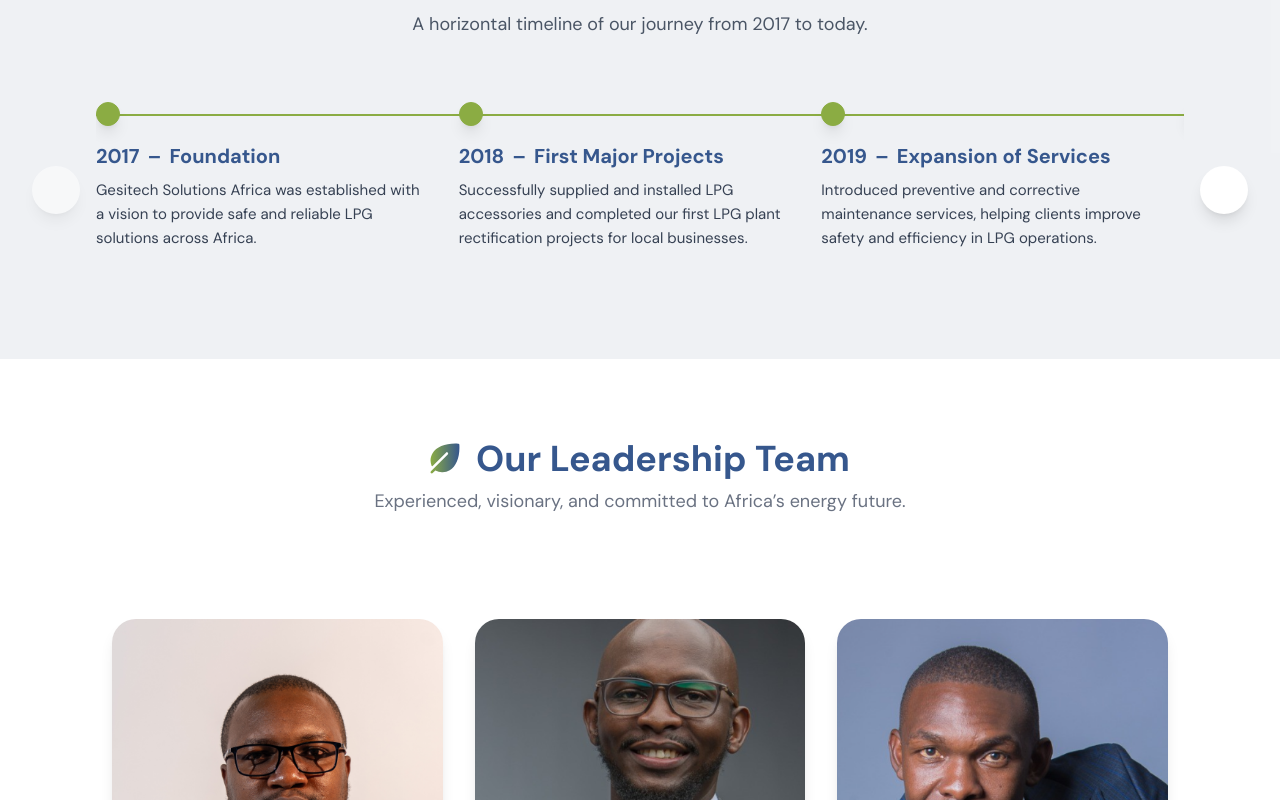
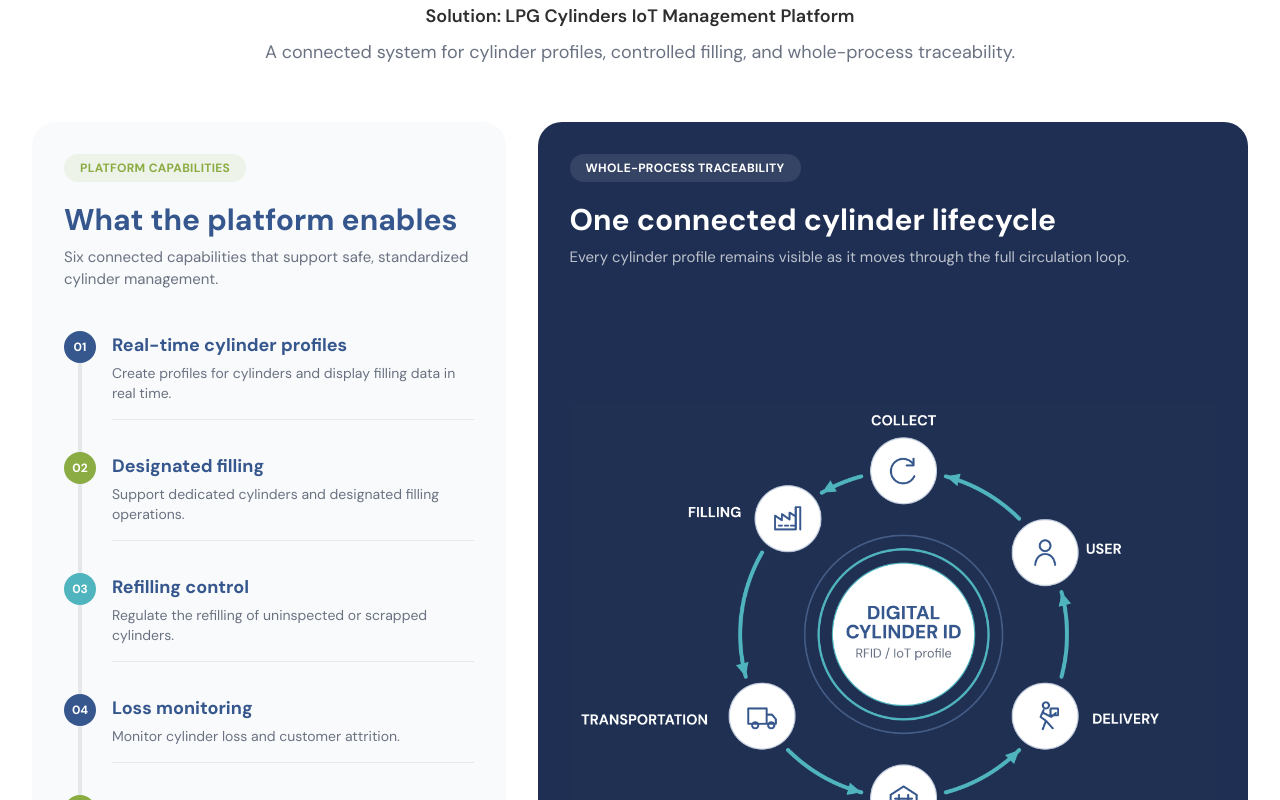
Before and after one commit to kwamevaughan/gesitech-solutions-africa, a Next.js app: page / in a window 1280 px wide. Shown: the part 4420-5220 px from the top of the page. Built offline with nearby package versions, Linux system fonts and the light colour scheme; no server answers; some icons are missing.

Commit message:
feat: add Platform component for LPG cylinder management with capabilities and lifecycle visualization

```diff
--- a/src/features/home/components/HomeContent.tsx
+++ b/src/features/home/components/HomeContent.tsx
@@ -7,6 +7,7 @@ import MissionVision from "./MissionVision";
 import CoreValues from "./CoreValues";
 import WhatWeDo from "./WhatWeDo";
 import Products from "./Products";
+import Platform from "./Platform";
 import GrowthStory from "./GrowthStory";
 import TeamSection from "./TeamSection";
 import Certifications from "./Certifications";
@@ -34,6 +35,7 @@ export default function HomeContent() {
       <CoreValues />
       <WhatWeDo />
       <Products />
+      <Platform />
       <GrowthStory />
       <TeamSection />
       <Certifications />
--- /dev/null
+++ b/src/features/home/components/Platform.tsx
@@ -0,0 +1,130 @@
+import Image from "next/image";
+
+interface Capability {
+  title: string;
+  description: string;
+}
+
+const capabilities: Capability[] = [
+  {
+    title: "Real-time cylinder profiles",
+    description: "Create profiles for cylinders and display filling data in real time.",
+  },
+  {
+    title: "Designated filling",
+    description: "Support dedicated cylinders and designated filling operations.",
+  },
+  {
+    title: "Refilling control",
+    description: "Regulate the refilling of uninspected or scrapped cylinders.",
+  },
+  {
+    title: "Loss monitoring",
+    description: "Monitor cylinder loss and customer attrition.",
+  },
+  {
+    title: "Complete traceability",
+    description: "Keep cylinder profiles traceable and circulation trackable.",
+  },
+  {
+    title: "Standardized processes",
+    description: "Standardize cylinder management processes.",
+  },
+];
+
+const numberColors = ["bg-gesitech-blue", "bg-gesitech-green", "bg-[#50B4BE]"];
+
+export default function Platform() {
+  return (
+    <section id="platform" className="bg-white pt-20 pb-20">
+      <div className="flex flex-col items-center justify-between gap-4 container-fluid px-4 sm:px-6 lg:px-8">
+        <div className="flex flex-col items-center justify-start gap-2 mb-10 text-center">
+          <h2 className="text-3xl lg:text-4xl font-bold text-gesitech-blue">
+            How to Manage LPG Cylinders?
+          </h2>
+          <p className="text-gesitech-gray text-lg font-semibold">
+            Solution: LPG Cylinders IoT Management Platform
+          </p>
+          <p className="text-gray-500 text-base lg:text-lg max-w-4xl">
+            A connected system for cylinder profiles, controlled filling, and
+            whole-process traceability.
+          </p>
+        </div>
+
+        <div className="grid grid-cols-1 lg:grid-cols-[2fr_3fr] gap-8 w-full items-stretch">
+          {/* Left: Platform capabilities */}
+          <div className="bg-gray-50 rounded-3xl p-8 flex flex-col">
+            <span className="inline-flex self-start bg-gesitech-green/10 text-gesitech-green text-xs font-bold uppercase tracking-wide px-4 py-1.5 rounded-full mb-5">
+              Platform Capabilities
+            </span>
+            <h3 className="text-2xl lg:text-3xl font-bold text-gesitech-blue mb-2">
+              What the platform enables
+            </h3>
+            <p className="text-gray-500 mb-6">
+              Six connected capabilities that support safe, standardized
+              cylinder management.
+            </p>
+
+            <div className="relative flex flex-col">
+              <span
+                aria-hidden
+                className="absolute left-4 top-4 bottom-4 w-1 -translate-x-1/2 bg-gray-200"
+              />
+              {capabilities.map((capability, index) => (
+                <div
+                  key={capability.title}
+                  className="relative flex items-start gap-4 py-4"
+                >
+                  <span
+                    className={`relative z-10 flex items-center justify-center w-8 h-8 rounded-full text-white text-xs font-bold flex-shrink-0 ${
+                      numberColors[index % numberColors.length]
+                    }`}
+                  >
+                    {String(index + 1).padStart(2, "0")}
+                  </span>
+                  <div
+                    className={
+                      index !== capabilities.length - 1
+                        ? "pb-4 border-b border-gray-200 flex-1"
+                        : "flex-1"
+                    }
+                  >
+                    <h4 className="text-gesitech-blue font-bold text-lg">
+                      {capability.title}
+                    </h4>
+                    <p className="text-gray-500 text-sm mt-1">
+                      {capability.description}
+                    </p>
+                  </div>
+                </div>
+              ))}
+            </div>
+          </div>
+
+          {/* Right: Cylinder lifecycle */}
+          <div className="bg-[#1e2f53] rounded-3xl p-8 flex flex-col relative overflow-hidden">
+            <span className="inline-flex self-start bg-white/10 text-white text-xs font-bold uppercase tracking-wide px-4 py-1.5 rounded-full mb-5">
+              Whole-Process Traceability
+            </span>
+            <h3 className="text-2xl lg:text-3xl font-bold text-white mb-2">
+              One connected cylinder lifecycle
+            </h3>
+            <p className="text-white/70 mb-6">
+              Every cylinder profile remains visible as it moves through the
+              full circulation loop.
+            </p>
+
+            <div className="relative w-full flex-1 min-h-100">
+              <Image
+                src="/assets/images/lifecycle.png"
+                alt="LPG cylinder lifecycle: collect, filling, transportation, distribution, delivery, user"
+                fill
+                className="object-contain"
+              />
+            </div>
+          </div>
+        </div>
+      </div>
+    </section>
+  );
+}
```
Also changed, not shown: public/assets/images/lifecycle.png (added).
